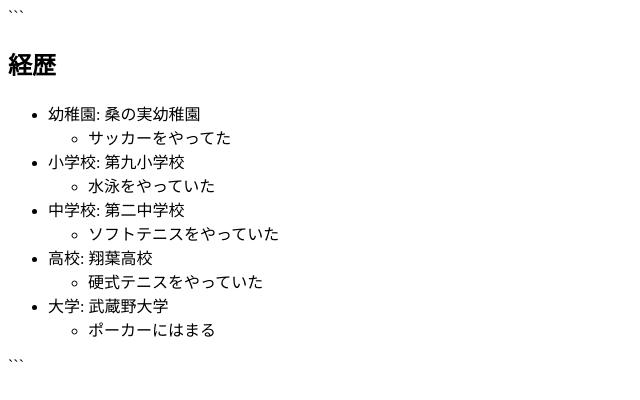
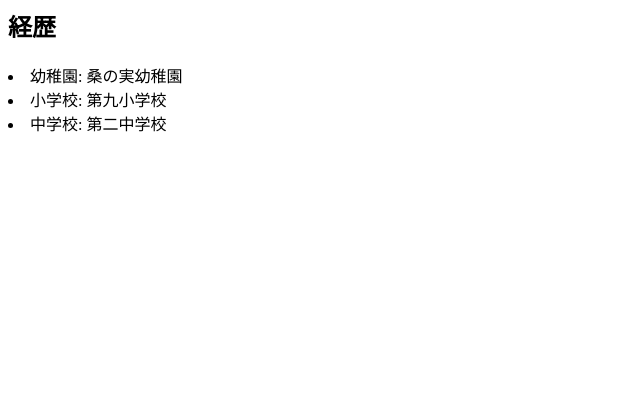
Before and after one commit to s2622018-a11y/git_practice, a plain HTML site: page index.html in a window 1280 px wide. Shown: the whole page, without its empty margins (0-640 px from the left). Drawn offline with Linux system fonts and the light colour scheme.

Commit message:
Add basic career list

````diff
--- a/index.html
+++ b/index.html
@@ -1,33 +1,8 @@
-```
-
-
+<html>
+  <body>
     <h2>経歴</h2>
-    <ul>
-      <li>幼稚園: 桑の実幼稚園
-        <ul>
-          <li>サッカーをやってた</li>
-        </ul>
-      </li>
-      <li>小学校: 第九小学校
-        <ul>
-          <li>水泳をやっていた</li>
-        </ul>
-      </li>
-      <li>中学校: 第二中学校
-        <ul>
-          <li>ソフトテニスをやっていた</li>
-        </ul>
-      </li>
-      <li>高校: 翔葉高校</li>
-       <ul>
-      <li>硬式テニスをやっていた</li>
-  </ul>
-  <li>大学: 武蔵野大学</li>
-  <ul>
-         <li>ポーカーにはまる</li>
-        </ul>
-      </li>
-    </ul>
-
-
-```
+    <li>幼稚園: 桑の実幼稚園</li>
+    <li>小学校: 第九小学校</li>
+    <li>中学校: 第二中学校</li>
+  </body>
+</html>
````
